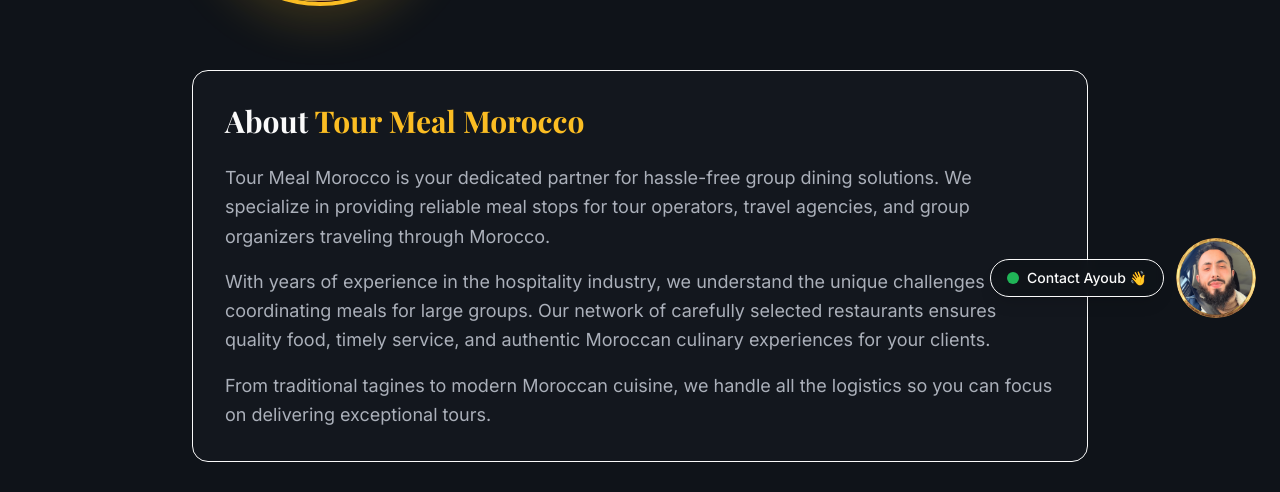
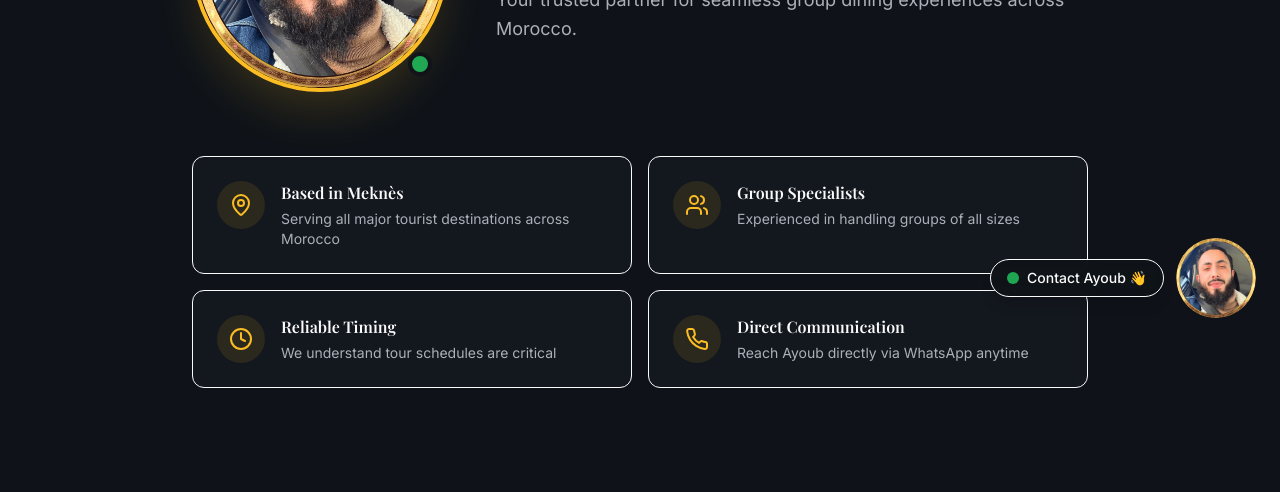
Before and after one commit to tourmealmorocco/tourmealmorocco, a React (Vite) app: page /who-i-am in a window 1280 px wide. Shown: the part 458-950 px from the top of the page. Built offline with nearby package versions, Linux system fonts and the light colour scheme; the HTML template or start-up script is replaced by a standard one.

Commit message:
Visual edit in Lovable
Edited UI in Lovable

```diff
--- a/src/pages/WhoIAm.tsx
+++ b/src/pages/WhoIAm.tsx
@@ -2,26 +2,20 @@ import Header from "@/components/Header";
 import Footer from "@/components/Footer";
 import profileImage from "@/assets/profile-whatsapp.png";
 import { MapPin, Phone, Clock, Users } from "lucide-react";
-
 const WhoIAm = () => {
-  return (
-    <div className="min-h-screen bg-background">
+  return <div className="min-h-screen bg-background">
       <Header />
 
       {/* Hero Section */}
       <section className="pt-40 md:pt-52 pb-16 md:pb-24">
-        <div className="container-custom">
+        <div className="container-custom my-[86px]">
           <div className="max-w-4xl mx-auto">
             {/* Profile Card */}
             <div className="flex flex-col md:flex-row items-center gap-8 md:gap-12">
               {/* Profile Image */}
               <div className="relative">
                 <div className="w-48 h-48 md:w-64 md:h-64 rounded-full overflow-hidden border-4 border-primary shadow-2xl shadow-primary/20">
-                  <img
-                    src={profileImage}
-                    alt="Ayoub - Owner of Tour Meal Morocco"
-                    className="w-full h-full object-cover"
-                  />
+                  <img src={profileImage} alt="Ayoub - Owner of Tour Meal Morocco" className="w-full h-full object-cover" />
                 </div>
                 {/* Online Indicator */}
                 <span className="absolute bottom-4 right-4 w-6 h-6 bg-green-500 rounded-full border-4 border-background animate-pulse" />
@@ -43,28 +37,7 @@ const WhoIAm = () => {
 
             {/* About Section */}
             <div className="mt-16 space-y-8">
-              <div className="bg-card/50 backdrop-blur-sm rounded-2xl p-8 border border-border/50">
-                <h2 className="text-2xl md:text-3xl font-display font-bold text-foreground mb-6">
-                  About <span className="text-primary">Tour Meal Morocco</span>
-                </h2>
-                <div className="space-y-4 text-muted-foreground text-lg leading-relaxed">
-                  <p>
-                    Tour Meal Morocco is your dedicated partner for hassle-free group dining solutions.
-                    We specialize in providing reliable meal stops for tour operators, travel agencies,
-                    and group organizers traveling through Morocco.
-                  </p>
-                  <p>
-                    With years of experience in the hospitality industry, we understand the unique
-                    challenges of coordinating meals for large groups. Our network of carefully
-                    selected restaurants ensures quality food, timely service, and authentic
-                    Moroccan culinary experiences for your clients.
-                  </p>
-                  <p>
-                    From traditional tagines to modern Moroccan cuisine, we handle all the
-                    logistics so you can focus on delivering exceptional tours.
-                  </p>
-                </div>
-              </div>
+
 
               {/* Key Features */}
               <div className="grid grid-cols-1 sm:grid-cols-2 gap-4">
@@ -114,8 +87,6 @@ const WhoIAm = () => {
       </section>
 
       <Footer />
-    </div>
-  );
+    </div>;
 };
-
 export default WhoIAm;
```
